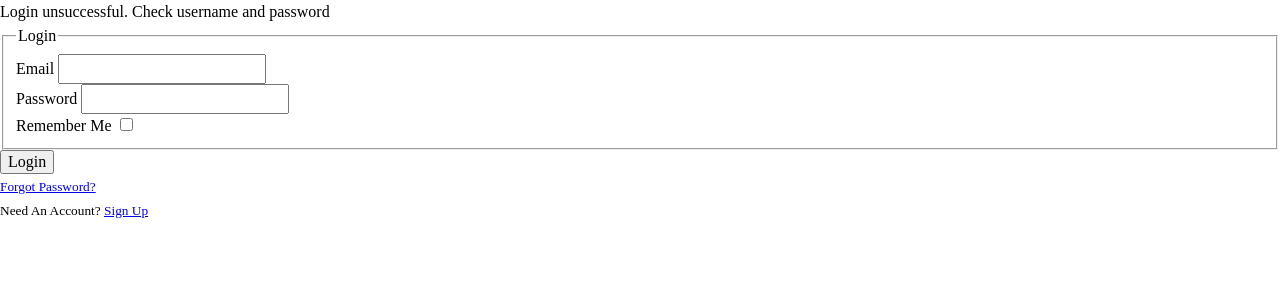
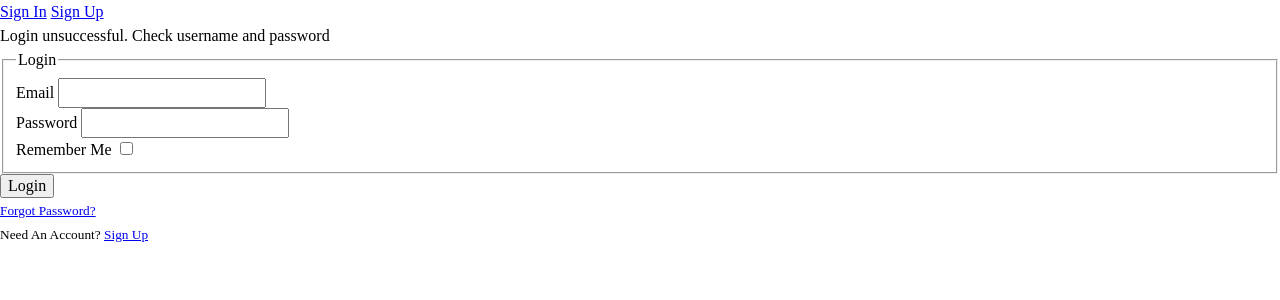
Before and after one commit to gunSlaveUnit/Blog, a Flask app: page /login in a window 1280 px wide. Shown: the top 300 px of the page. Run offline with Flask 2, Linux system fonts and the light colour scheme.

Commit message:
Added navigation bar

```diff
--- a/requirements.txt
+++ b/requirements.txt
@@ -3,10 +3,13 @@ colorama==0.4.4
 dnspython==2.1.0
 email-validator==1.1.3
 Flask==2.0.1
+Flask-SQLAlchemy==2.5.1
 Flask-WTF==0.15.1
+greenlet==1.1.0
 idna==3.2
 itsdangerous==2.0.1
 Jinja2==3.0.1
 MarkupSafe==2.0.1
+SQLAlchemy==1.4.18
 Werkzeug==2.0.1
 WTForms==2.3.3
--- a/templates/base.html
+++ b/templates/base.html
@@ -11,6 +11,13 @@
     <link rel="stylesheet" href="../static/reset.css">
 </head>
 <body>
+    <div>
+        <nav>
+            <a href="{{ url_for('users.login') }}">Sign In</a>
+            <a href="{{ url_for('users.registration') }}">Sign Up</a>
+        </nav>
+    </div>
+
     {% with messages = get_flashed_messages(with_categories=true) %}
         {% if messages %}
             {% for category, message in messages %}
```
